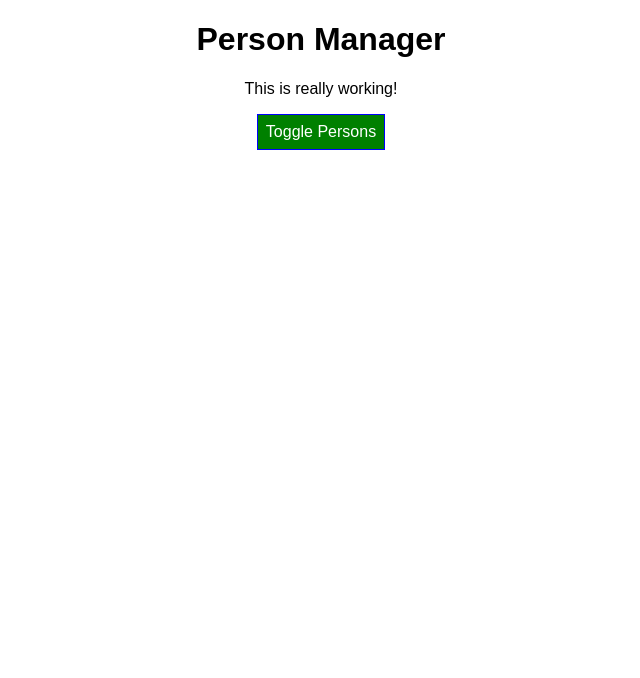
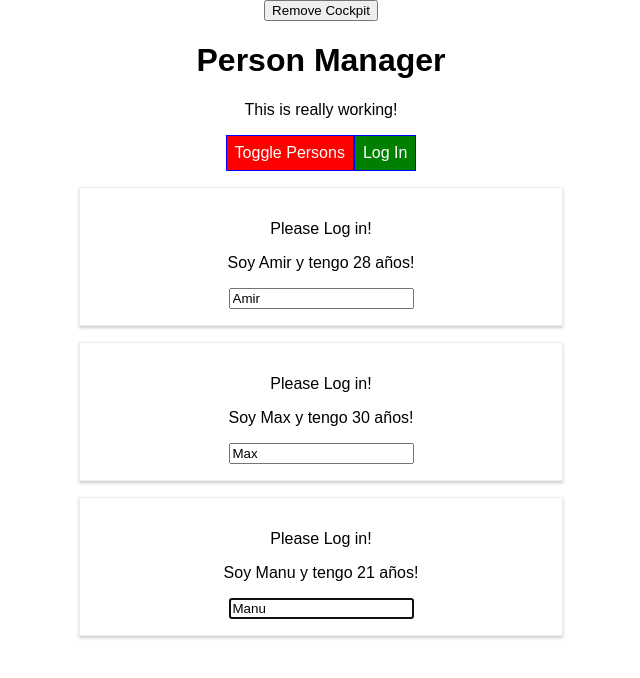
Before and after one commit to AmirArreaza/React-Guide, a React app: page / in a window 1280 px wide. Shown: the top 678 px of the page, without its empty margins (319-959 px from the left). Built offline with nearby package versions, Linux system fonts and the light colour scheme.

Commit message:
Final commit of the React Guide code

```diff
--- a/package.json
+++ b/package.json
@@ -31,6 +31,7 @@
     "postcss-flexbugs-fixes": "3.2.0",
     "postcss-loader": "2.0.8",
     "promise": "8.0.1",
+    "prop-types": "^15.7.2",
     "radium": "^0.26.0",
     "raf": "3.4.0",
     "react": "^16.13.1",
--- a/src/components/Cockpit/Cockpit.js
+++ b/src/components/Cockpit/Cockpit.js
@@ -1,12 +1,42 @@
-import React from 'react'
-import classes from './Cockpit.css';
+import React, { useEffect, useRef, useContext } from "react";
+import classes from "./Cockpit.css";
+import AuthContext from "../../context/auth-context";
 
 const cockpit = (props) => {
+  const toggleBtnRef = useRef(null);
+  const authContext = useContext(AuthContext);
+
+  console.log('Cockpit' + authContext.authenticated);
+
+  //Runs after every render cycle
+  useEffect(() => {
+    console.log("[Cockpit.js] useEffect");
+    //http request...
+
+    /*setTimeout(() => {
+        alert('Save Data to cloud!');
+    }, 1000);
+    */
+    toggleBtnRef.current.click();
+    return () => {
+      //clearTimeout(timer);
+      console.log("[Cockpit.js] cleanup work in useEffect");
+    };
+  }, []);
+
+  useEffect(() => {
+    console.log("[Cockpit.js] 2nd useEffect");
+    return () => {
+      console.log("[Cockpit.js] cleanup work in 2nd useEffect");
+    };
+  });
+
+  //[] effect has NO dependencies
 
   const assignedClasses = [];
-    let btnClass = '';
+  let btnClass = "";
 
-    if(props.showPersons){
+  if (props.showPersons) {
     btnClass = classes.Red;
   }
 
@@ -20,10 +50,14 @@
   return (
     <div className={classes.Cockpit}>
       <h1>{props.title}</h1>
-            <p className={assignedClasses.join(' ')}>This is really working!</p>
-            <button className={btnClass} onClick={props.clicked}>Toggle Persons</button>
+      <p className={assignedClasses.join(" ")}>This is really working!</p>
+      <button ref={toggleBtnRef} className={btnClass} onClick={props.clicked}>
+        Toggle Persons
+      </button>
+      <button onClick={authContext.login}>Log In</button>
     </div>
   );
 };
 
-export default cockpit;
+//Memo Only gets props that changed
+export default React.memo(cockpit);
--- a/src/components/Persons/Person/Person.js
+++ b/src/components/Persons/Person/Person.js
@@ -1,7 +1,24 @@
-import React, { Component } from "react";
+import React, { Component, Fragment } from "react";
+import PropTypes from "prop-types";
 import classes from "./Person.css";
+import Auxiliary from "../../../hoc/Auxiliary";
+import withClass from "../../../hoc/withClass";
+import AuthContext from "../../../context/auth-context";
 
 class Person extends Component {
+  static contextType = AuthContext;
+
+  constructor(props) {
+    super(props);
+    this.inputElementRef = React.createRef();
+  }
+
+  componentDidMount() {
+    //this.inputelement.focus();
+    this.inputElementRef.current.focus();
+    console.log(this.context.authenticated);
+  }
+
   render() {
     console.log("[Person.js] redering...");
     /*
@@ -12,15 +29,34 @@
     }
     */
     return (
-      <div className={classes.Person}>
+      // React.Fragment does the same as the HighOrderComponent Auxiliary component
+      <Auxiliary>
+        {this.context.authenticated ? (
+          <p>Authenticated!</p>
+        ) : (
+          <p>Please Log in!</p>
+        )}
         <p onClick={this.props.click}>
           Soy {this.props.name} y tengo {this.props.age} años!
         </p>
         <p>{this.props.children}</p>
-        <input type="text" onChange={this.props.changed} value={this.props.name} />
-      </div>
+        <input
+          type="text"
+          ref={this.inputElementRef}
+          //ref={(inputEl) => {this.inputelement = inputEl}}
+          onChange={this.props.changed}
+          value={this.props.name}
+        />
+      </Auxiliary>
     );
   }
 }
 
-export default Person;
+Person.propTypes = {
+  click: PropTypes.func,
+  name: PropTypes.string,
+  age: PropTypes.number,
+  changed: PropTypes.func,
+};
+
+export default withClass(Person, classes.Person);
--- a/src/components/Persons/Persons.js
+++ b/src/components/Persons/Persons.js
@@ -1,7 +1,7 @@
-import React, { Component } from "react";
+import React, { PureComponent } from "react";
 import Person from "./Person/Person";
 
-class Persons extends Component {
+class Persons extends PureComponent {
   /*
     static getDerivedStateFromProps(props, state) {
     console.log('[Persons.js] getDerivedStateFromProps')
@@ -13,21 +13,36 @@
   }
 */
 
-  shouldComponentUpdate(nextProps, nextState){
-    console.log('[Persons.js] shouldComponentUpdate');
-    return true;// If react should continue
+  /*
+PureComponent implements automatically shouldComponentUpdate a complete props check
+  shouldComponentUpdate(nextProps, nextState) {
+    console.log("[Persons.js] shouldComponentUpdate ");
+    if (
+      nextProps.persons !== this.props.persons ||
+      nextProps.changed !== this.props.changed ||
+      nextProps.clicked !== this.props.clicked
+    ) {
+      return true;
+    } else {
+      return false;
+    }
+    //return true;// If react should continue
   }
-
-  getSnapshotBeforeUpdate(prevProps, prevState){
-    console.log('[Persons.js] getSnapshotBeforeUpdate');
-    return { message: 'Snapshot!' };
+*/
+  getSnapshotBeforeUpdate(prevProps, prevState) {
+    console.log("[Persons.js] getSnapshotBeforeUpdate");
+    return { message: "Snapshot!" };
   }
 
   //componentWillUpdate Should no longer in use
 
-  componentDidUpdate(prevProps, prevState, snapshot){
-    console.log('[Persons.js] componentDidUpdate');
+  componentDidUpdate(prevProps, prevState, snapshot) {
+    console.log("[Persons.js] componentDidUpdate");
     console.log(snapshot);
+  }
+
+  componentWillUnmount() {
+    console.log("[Persons.js] componentWillUnmount");
   }
 
   render() {
--- a/src/containers/App.js
+++ b/src/containers/App.js
@@ -1,27 +1,33 @@
-import React, { Component } from 'react';
+import React, { Component } from "react";
 
-import classes from './App.css';
-import Persons from '../components/Persons/Persons';
-import Cockpit from '../components/Cockpit/Cockpit';
+import classes from "./App.css";
+import Persons from "../components/Persons/Persons";
+import Cockpit from "../components/Cockpit/Cockpit";
+import withClass from "../hoc/withClass";
+import Auxiliary from "../hoc/Auxiliary";
+import AuthContext from "../context/auth-context";
 
 class App extends Component {
-
   constructor(props) {
     super(props);
-    console.log('[App.js] constructor');
+    console.log("[App.js] constructor");
   }
 
   state = {
     persons: [
-      { id: 'P1', name: 'Amir', age: 28 },
-      { id: 'P2', name: 'Max', age: 30 },
-      { id: 'P3', name: 'Manu', age: 21 }
+      { id: "P1", name: "Amir", age: 28 },
+      { id: "P2", name: "Max", age: 30 },
+      { id: "P3", name: "Manu", age: 21 },
     ],
-    otherState: 'Otro'
+    otherState: "Otro",
+    showPersons: false,
+    showCockpit: true,
+    changeCounter: 0,
+    authenticated: false,
   };
 
-static getDerivedStateFromProps(props, state){
-  console.log('[App.js] getDerivedStateFromProps', props);
+  static getDerivedStateFromProps(props, state) {
+    console.log("[App.js] getDerivedStateFromProps", props);
     return state;
   }
 
@@ -30,17 +36,17 @@
   console.log('[App.js] componentWillMount');
 }
 */
-componentDidMount(){
-  console.log('[App.js] componentDidMount');
+  componentDidMount() {
+    console.log("[App.js] componentDidMount");
   }
 
-shouldComponentUpdate(nextProps, nextState){
-  console.log('[App.js] shouldComponentUpdate');
+  shouldComponentUpdate(nextProps, nextState) {
+    console.log("[App.js] shouldComponentUpdate");
     return true;
   }
 
-componentDidUpdate(){
-  console.log('[App.js] componentDidUpdate');
+  componentDidUpdate() {
+    console.log("[App.js] componentDidUpdate");
   }
 
   /*
@@ -61,17 +67,22 @@
     //const persons = this.state.persons.slice();
     const persons = [...this.state.persons];
     persons.splice(personIndex, 1);
-    this.setState({ persons: persons });
-  }
+    this.setState((prevState, props) => {
+      return {
+        persons: persons,
+        changeCounter: prevState.changeCounter + 1,
+      };
+    });
+  };
 
   nameChangeHandler = (event, id) => {
-    const personIndex = this.state.persons.findIndex(p => {
+    const personIndex = this.state.persons.findIndex((p) => {
       return p.id === id;
     });
 
     //const person = Object.assign({}, this.state.persons[personIndex]);
     const person = {
-      ...this.state.persons[personIndex]
+      ...this.state.persons[personIndex],
     };
 
     person.name = event.target.value;
@@ -85,31 +96,55 @@
   togglePersonsHandler = () => {
     const doesShow = this.state.showPersons;
     this.setState({ showPersons: !doesShow });
-  }
+  };
+
+  loginHandler = () => {
+    this.setState({ authenticated: true });
+    console.log('Executed');
+  };
 
   render() {
-    console.log('[App.js] render');
+    console.log("[App.js] render");
     let persons = null;
 
     if (this.state.showPersons) {
-      persons = <Persons
+      persons = (
+        <Persons
           persons={this.state.persons}
           clicked={this.deletePersonHandler}
-            changed={this.nameChangeHandler} />;
+          changed={this.nameChangeHandler}
+          isAuthenticated={this.state.authenticated}
+        />
+      );
     }
 
     return (
-      <div className={classes.App}>
+      <Auxiliary>
+        <button
+          onClick={() => {
+            this.setState({ showCockpit: false });
+          }}
+        >
+          Remove Cockpit
+        </button>
+        <AuthContext.Provider value={{
+              authenticated: this.state.authenticated,
+              login: this.loginHandler
+        }} >
+          {this.state.showCockpit ? (
             <Cockpit
               title={this.props.appTitle}
               showPersons={this.state.showPersons}
               personsLen={this.state.persons.length}
-          clicked={this.togglePersonsHandler}/>
+              persons={this.state.persons}
+              clicked={this.togglePersonsHandler}
+            />
+          ) : null}
           {persons}
-      </div>
+        </AuthContext.Provider>
+      </Auxiliary>
     );
   }
-
 }
 
-export default App;
+export default withClass(App, classes.App);
--- /dev/null
+++ b/src/context/auth-context.js
@@ -0,0 +1,10 @@
+import React from 'react';
+
+const authContext = React.createContext({
+
+    authenticated: false,
+    login: () => {}
+
+});
+
+export default authContext;
--- /dev/null
+++ b/src/hoc/Auxiliary.js
@@ -0,0 +1,3 @@
+const auxiliary = props => props.children;
+
+export default auxiliary;
--- /dev/null
+++ b/src/hoc/withClass.js
@@ -0,0 +1,18 @@
+import React from "react";
+
+const withClass = (WrappedComponent, className) => {
+  return (props) => (
+    <div className={className}>
+      <WrappedComponent {...props} />
+    </div>
+  );
+};
+
+/*
+const withClass = props => (
+    <div className={props.classes}>
+        {props.children}
+    </div>
+);
+*/
+export default withClass;
```
Lines whose indentation alone changed are shown as unchanged.
